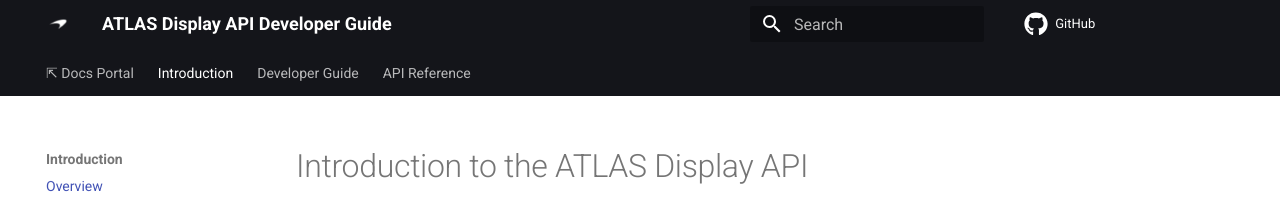
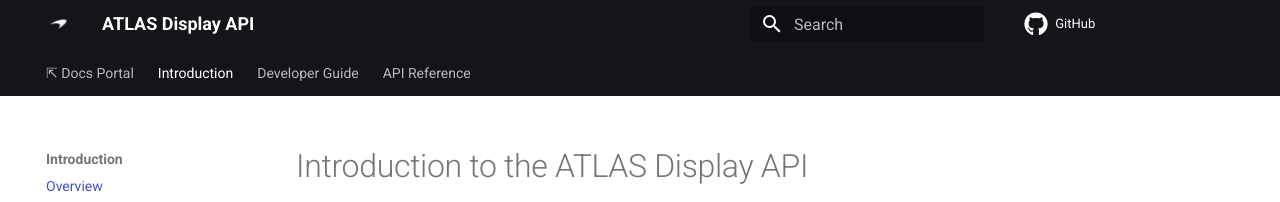
Before and after one commit to mat-docs/ATLAS.DisplayAPI.Site, an MkDocs documentation site: the page built from docs/index.md, in a window 1280 px wide. Shown: the top 202 px of the page. Built offline with MkDocs 1.6.1 and Material for MkDocs 9.7.7, drawn with Linux system fonts in a browser that asks for light colours; comment, search, counter and statistics services are not loaded.

Commit message:
Minor rename

```diff
--- a/mkdocs.yml
+++ b/mkdocs.yml
@@ -1,4 +1,4 @@
-site_name: 'ATLAS Display API Developer Guide'
+site_name: 'ATLAS Display API'
 site_description: 'Creating custom displays for McLaren ATLAS'
 docs_dir: 'docs'
 repo_url: https://github.com/mat-docs/ATLAS.DisplayAPI.Site
```
